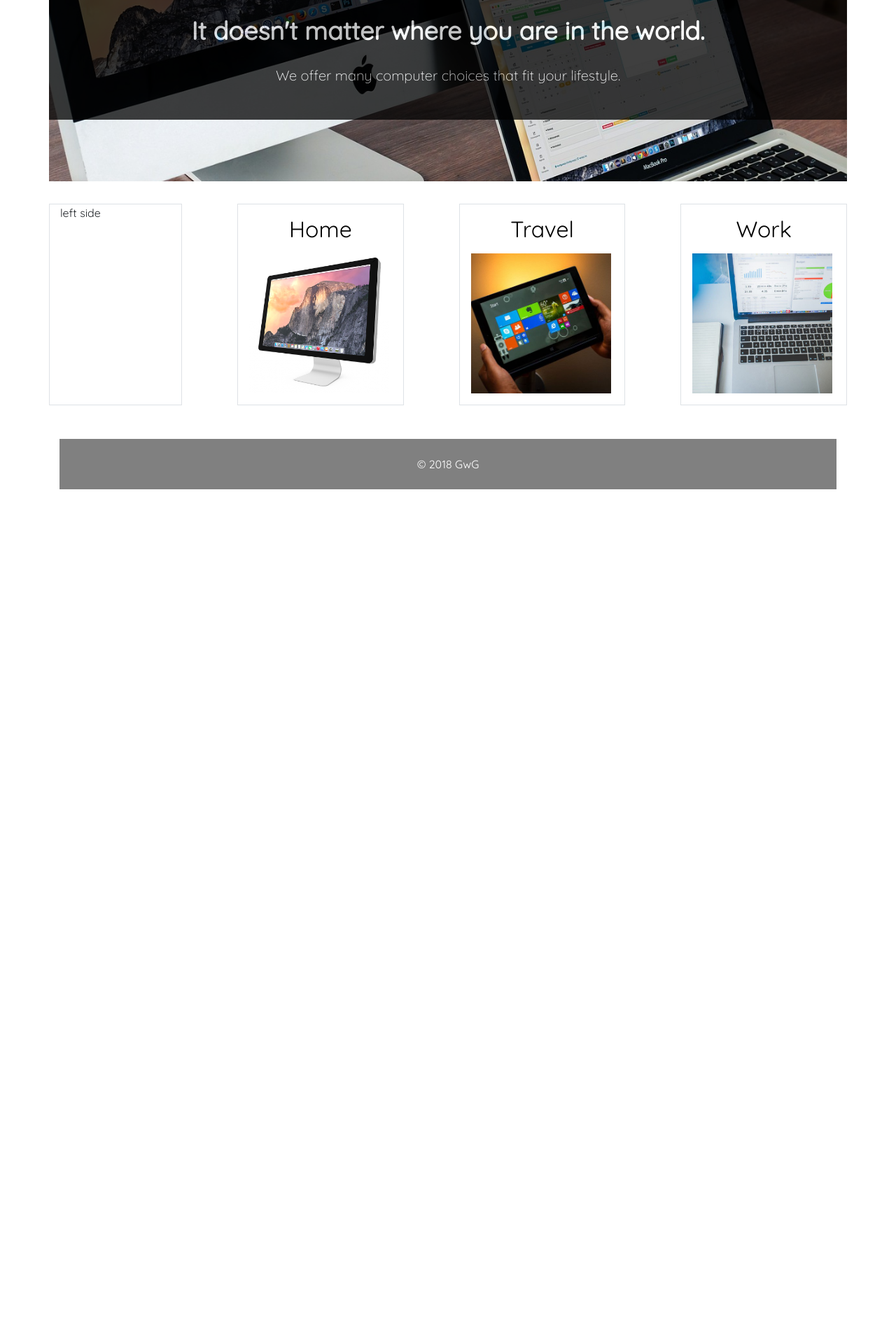
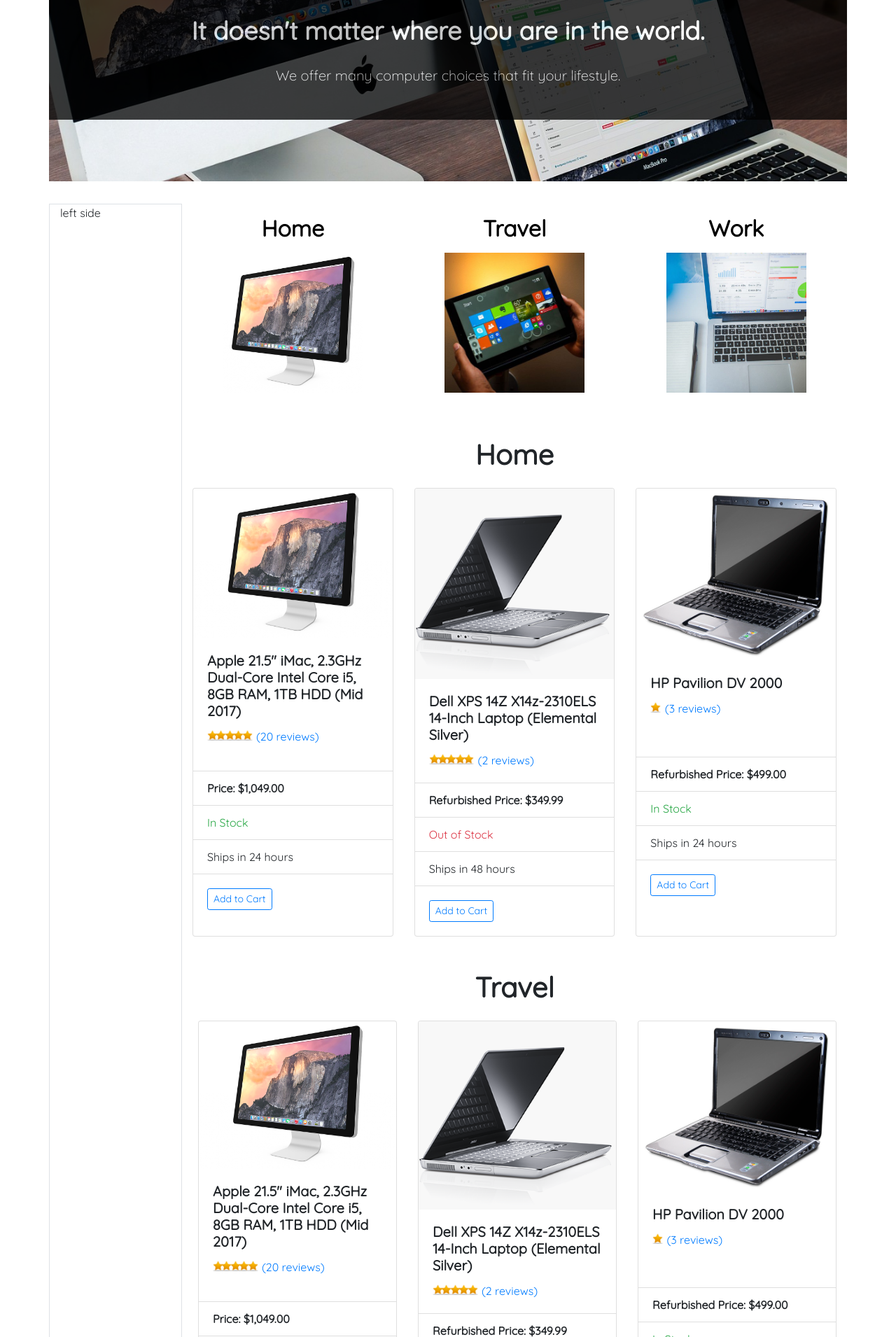
Before and after one commit to GWGweb-projectgroup/practice-project, a PHP site: page /computers.html in a window 1280 px wide. Shown: the part 57-1967 px from the top of the page at 70% size. Before the commit the page ends 756 px from the top, so only its background shows below. Run offline with PHP 8.4, Linux system fonts and the light colour scheme; some libraries are stand-ins or nearby versions.

Commit message:
Finished general layout of computers page. Fine tuning the details is needed.

```diff
--- a/computers.html
+++ b/computers.html
@@ -76,36 +76,308 @@
       <div class="col-10">
         <!-- Location selection -->
         <section class="row">
-          <div class="col-3 p-3 border text-center home">
-            <h2 class="mb-3">Home</h2>
-            <a href="#" class="mx-auto text-center">
-              <div class=" location-img location-img-1"></div>
+          <div class="col-4 p-3 text-center location-home">
+            <h2 class="mb-3 font-weight-bold">Home</h2>
+            <a href="#home">
+              <div class="text-center mx-auto location-img location-img-1"></div>
             </a>
           </div>
-          <div class="col-3 p-3 border text-center travel">
-            <h2 class="mb-3">Travel</h2>
-            <a href="#" class="mx-auto text-center">
-              <div class="location-img location-img-2">
+          <div class="col-4 p-3 text-center location-travel">
+            <h2 class="mb-3 font-weight-bold">Travel</h2>
+            <a href="#travel">
+              <div class="text-center mx-auto location-img location-img-2">
               </div>
             </a>
           </div>
-          <div class="col-3 p-3 border text-center work">
-            <h2 class="mb-3">Work</h2>
-            <a href="#" class="mx-auto text-center">
-              <div class="location-img location-img-3">
+          <div class="col-4 p-3 text-center location-work">
+            <h2 class="mb-3 font-weight-bold">Work</h2>
+            <a href="#work">
+              <div class="text-center mx-auto location-img location-img-3">
               </div>
             </a>
           </div>
         </section>
+        <!-- Home section -->
+        <section id="home">
+          <h1 class="font-weight-bold text-center mt-5">Home</h1>
 
-        <!-- Home and work section-->
-        <!-- Laptops -->
-        <!-- Tablets -->
-        <!-- Desktop -->
+          <div class="card-container">
+            <div class="card-deck">
+              <div class="card mt-4">
+                <img class="card-img-top" src="./img/products/Computer-Pc-Monitor-Imac-Screen-Personal-Computer-2493287.png" alt="Card image cap">
+                <div class="card-body">
+                  <h5 class="card-title font-weight-bold">Apple 21.5" iMac, 2.3GHz Dual-Core Intel Core i5, 8GB RAM, 1TB HDD (Mid 2017)</h5>
+                  <p class="card-text">
+                    <span>
+                      <img src="./img/rating-star.png" alt="star rating">
+                    </span>
+                    <span>
+                      <img src="./img/rating-star.png" alt="star rating">
+                    </span>
+                    <span>
+                      <img src="./img/rating-star.png" alt="star rating">
+                    </span>
+                    <span>
+                      <img src="./img/rating-star.png" alt="star rating">
+                    </span>
+                    <span>
+                      <img src="./img/rating-star.png" alt="star rating">
+                    </span>
+                    <a href="#" class="ml-2"> (20 reviews)</a>
+                  </p>
+                </div>
+                <ul class="list-group list-group-flush">
+                  <li class="list-group-item font-weight-bold">Price: $1,049.00</li>
+                  <li class="list-group-item text-success">In Stock</li>
+                  <li class="list-group-item">Ships in 24 hours</li>
+                </ul>
+                <div class="card-body">
+                  <button type="button" class="btn btn-sm btn-outline-primary">Add to Cart</button>
+                </div>
+              </div>
+              <div class="card mt-4">
+                <img class="card-img-top" src="./img/products/laptop_03.png" alt="Card image cap">
+                <div class="card-body">
+                  <h5 class="card-title font-weight-bold">Dell XPS 14Z X14z-2310ELS 14-Inch Laptop (Elemental Silver)</h5>
+                  <p class="card-text">
+                    <span>
+                      <img src="./img/rating-star.png" alt="star rating">
+                    </span>
+                    <span>
+                      <img src="./img/rating-star.png" alt="star rating">
+                    </span>
+                    <span>
+                      <img src="./img/rating-star.png" alt="star rating">
+                    </span>
+                    <span>
+                      <img src="./img/rating-star.png" alt="star rating">
+                    </span>
+                    <span>
+                      <img src="./img/rating-star.png" alt="star rating">
+                    </span>
+                    <a href="#" class="ml-2"> (2 reviews)</a>
+                  </p>
+                </div>
+                <ul class="list-group list-group-flush">
+                  <li class="list-group-item font-weight-bold">Refurbished Price: $349.99</li>
+                  <li class="list-group-item text-danger">Out of Stock</li>
+                  <li class="list-group-item">Ships in 48 hours</li>
+                </ul>
+                <div class="card-body">
+                  <button type="button" class="btn btn-sm btn-outline-primary">Add to Cart</button>
+                </div>
+              </div>
+              <div class="card mt-4">
+                <img class="card-img-top" src="./img/products/laptop_01.png" alt="Card image cap">
+                <div class="card-body">
+                  <h5 class="card-title font-weight-bold">HP Pavilion DV 2000</h5>
+                  <p class="card-text">
+                    <span>
+                      <img src="./img/rating-star.png" alt="star rating">
+                    </span>
+                    <a href="#" class="ml-2"> (3 reviews)</a>
+                  </p>
+                </div>
+                <ul class="list-group list-group-flush">
+                  <li class="list-group-item font-weight-bold">Refurbished Price: $499.00</li>
+                  <li class="list-group-item text-success">In Stock</li>
+                  <li class="list-group-item">Ships in 24 hours</li>
+                </ul>
+                <div class="card-body">
+                  <button type="button" class="btn btn-sm btn-outline-primary">Add to Cart</button>
+                </div>
+              </div>
+            </div>
+          </div>
+        </section>
 
-         <!-- Travel section-->
-        <!-- Laptops -->
-        <!-- Tablets -->
+        <section id="travel">
+          <h1 class="font-weight-bold text-center mt-5">Travel</h1>
+
+          <div class="card-container ml-2">
+              <div class="card-deck">
+                <div class="card mt-4">
+                  <img class="card-img-top" src="./img/products/Computer-Pc-Monitor-Imac-Screen-Personal-Computer-2493287.png" alt="Card image cap">
+                  <div class="card-body">
+                    <h5 class="card-title font-weight-bold">Apple 21.5" iMac, 2.3GHz Dual-Core Intel Core i5, 8GB RAM, 1TB HDD (Mid 2017)</h5>
+                    <p class="card-text">
+                      <span>
+                        <img src="./img/rating-star.png" alt="star rating">
+                      </span>
+                      <span>
+                        <img src="./img/rating-star.png" alt="star rating">
+                      </span>
+                      <span>
+                        <img src="./img/rating-star.png" alt="star rating">
+                      </span>
+                      <span>
+                        <img src="./img/rating-star.png" alt="star rating">
+                      </span>
+                      <span>
+                        <img src="./img/rating-star.png" alt="star rating">
+                      </span>
+                      <a href="#" class="ml-2"> (20 reviews)</a>
+                    </p>
+                  </div>
+                  <ul class="list-group list-group-flush">
+                    <li class="list-group-item font-weight-bold">Price: $1,049.00</li>
+                    <li class="list-group-item text-success">In Stock</li>
+                    <li class="list-group-item">Ships in 24 hours</li>
+                  </ul>
+                  <div class="card-body">
+                    <button type="button" class="btn btn-sm btn-outline-primary">Add to Cart</button>
+                  </div>
+                </div>
+                <div class="card mt-4">
+                  <img class="card-img-top" src="./img/products/laptop_03.png" alt="Card image cap">
+                  <div class="card-body">
+                    <h5 class="card-title font-weight-bold">Dell XPS 14Z X14z-2310ELS 14-Inch Laptop (Elemental Silver)</h5>
+                    <p class="card-text">
+                      <span>
+                        <img src="./img/rating-star.png" alt="star rating">
+                      </span>
+                      <span>
+                        <img src="./img/rating-star.png" alt="star rating">
+                      </span>
+                      <span>
+                        <img src="./img/rating-star.png" alt="star rating">
+                      </span>
+                      <span>
+                        <img src="./img/rating-star.png" alt="star rating">
+                      </span>
+                      <span>
+                        <img src="./img/rating-star.png" alt="star rating">
+                      </span>
+                      <a href="#" class="ml-2"> (2 reviews)</a>
+                    </p>
+                  </div>
+                  <ul class="list-group list-group-flush">
+                    <li class="list-group-item font-weight-bold">Refurbished Price: $349.99</li>
+                    <li class="list-group-item text-danger">Out of Stock</li>
+                    <li class="list-group-item">Ships in 48 hours</li>
+                  </ul>
+                  <div class="card-body">
+                    <button type="button" class="btn btn-sm btn-outline-primary">Add to Cart</button>
+                  </div>
+                </div>
+                <div class="card mt-4">
+                  <img class="card-img-top" src="./img/products/laptop_01.png" alt="Card image cap">
+                  <div class="card-body">
+                    <h5 class="card-title font-weight-bold">HP Pavilion DV 2000</h5>
+                    <p class="card-text">
+                      <span>
+                        <img src="./img/rating-star.png" alt="star rating">
+                      </span>
+                      <a href="#" class="ml-2"> (3 reviews)</a>
+                    </p>
+                  </div>
+                  <ul class="list-group list-group-flush">
+                    <li class="list-group-item font-weight-bold">Refurbished Price: $499.00</li>
+                    <li class="list-group-item text-success">In Stock</li>
+                    <li class="list-group-item">Ships in 24 hours</li>
+                  </ul>
+                  <div class="card-body">
+                    <button type="button" class="btn btn-sm btn-outline-primary">Add to Cart</button>
+                  </div>
+                </div>
+              </div>
+            </div>
+
+        </section>
+
+        <section id="work">
+          <h1 class="font-weight-bold text-center mt-5">Work</h1>
+
+          <div class="card-container ml-2">
+              <div class="card-deck">
+                <div class="card mt-4">
+                  <img class="card-img-top" src="./img/products/Computer-Pc-Monitor-Imac-Screen-Personal-Computer-2493287.png" alt="Card image cap">
+                  <div class="card-body">
+                    <h5 class="card-title font-weight-bold">Apple 21.5" iMac, 2.3GHz Dual-Core Intel Core i5, 8GB RAM, 1TB HDD (Mid 2017)</h5>
+                    <p class="card-text">
+                      <span>
+                        <img src="./img/rating-star.png" alt="star rating">
+                      </span>
+                      <span>
+                        <img src="./img/rating-star.png" alt="star rating">
+                      </span>
+                      <span>
+                        <img src="./img/rating-star.png" alt="star rating">
+                      </span>
+                      <span>
+                        <img src="./img/rating-star.png" alt="star rating">
+                      </span>
+                      <span>
+                        <img src="./img/rating-star.png" alt="star rating">
+                      </span>
+                      <a href="#" class="ml-2"> (20 reviews)</a>
+                    </p>
+                  </div>
+                  <ul class="list-group list-group-flush">
+                    <li class="list-group-item font-weight-bold">Price: $1,049.00</li>
+                    <li class="list-group-item text-success">In Stock</li>
+                    <li class="list-group-item">Ships in 24 hours</li>
+                  </ul>
+                  <div class="card-body">
+                    <button type="button" class="btn btn-sm btn-outline-primary">Add to Cart</button>
+                  </div>
+                </div>
+                <div class="card mt-4">
+                  <img class="card-img-top" src="./img/products/laptop_03.png" alt="Card image cap">
+                  <div class="card-body">
+                    <h5 class="card-title font-weight-bold">Dell XPS 14Z X14z-2310ELS 14-Inch Laptop (Elemental Silver)</h5>
+                    <p class="card-text">
+                      <span>
+                        <img src="./img/rating-star.png" alt="star rating">
+                      </span>
+                      <span>
+                        <img src="./img/rating-star.png" alt="star rating">
+                      </span>
+                      <span>
+                        <img src="./img/rating-star.png" alt="star rating">
+                      </span>
+                      <span>
+                        <img src="./img/rating-star.png" alt="star rating">
+                      </span>
+                      <span>
+                        <img src="./img/rating-star.png" alt="star rating">
+                      </span>
+                      <a href="#" class="ml-2"> (2 reviews)</a>
+                    </p>
+                  </div>
+                  <ul class="list-group list-group-flush">
+                    <li class="list-group-item font-weight-bold">Refurbished Price: $349.99</li>
+                    <li class="list-group-item text-danger">Out of Stock</li>
+                    <li class="list-group-item">Ships in 48 hours</li>
+                  </ul>
+                  <div class="card-body">
+                    <button type="button" class="btn btn-sm btn-outline-primary">Add to Cart</button>
+                  </div>
+                </div>
+                <div class="card mt-4">
+                  <img class="card-img-top" src="./img/products/laptop_01.png" alt="Card image cap">
+                  <div class="card-body">
+                    <h5 class="card-title font-weight-bold">HP Pavilion DV 2000</h5>
+                    <p class="card-text">
+                      <span>
+                        <img src="./img/rating-star.png" alt="star rating">
+                      </span>
+                      <a href="#" class="ml-2"> (3 reviews)</a>
+                    </p>
+                  </div>
+                  <ul class="list-group list-group-flush">
+                    <li class="list-group-item font-weight-bold">Refurbished Price: $499.00</li>
+                    <li class="list-group-item text-success">In Stock</li>
+                    <li class="list-group-item">Ships in 24 hours</li>
+                  </ul>
+                  <div class="card-body">
+                    <button type="button" class="btn btn-sm btn-outline-primary">Add to Cart</button>
+                  </div>
+                </div>
+              </div>
+            </div>
+
+        </section>
       </div>
     </div>
     <!--.container-->
--- a/css/computers.css
+++ b/css/computers.css
@@ -1,8 +1,8 @@
 /*Computers page styles */
 
-.home,
-.travel,
-.work {
+.location-home,
+.location-travel,
+.location-work {
   margin-left: auto;
   color: black;
 }
@@ -34,3 +34,19 @@
   -webkit-transform: scale(1.1);
   transform: scale(1.1);
 }
+
+/* Cards */
+
+.card {
+  width: 18rem;
+}
+
+.card-text span {
+  display: inline-flex;
+  width: .5rem;
+}
+
+.card-text span img {
+  width: .938rem;
+  height: .938rem;
+}
```
